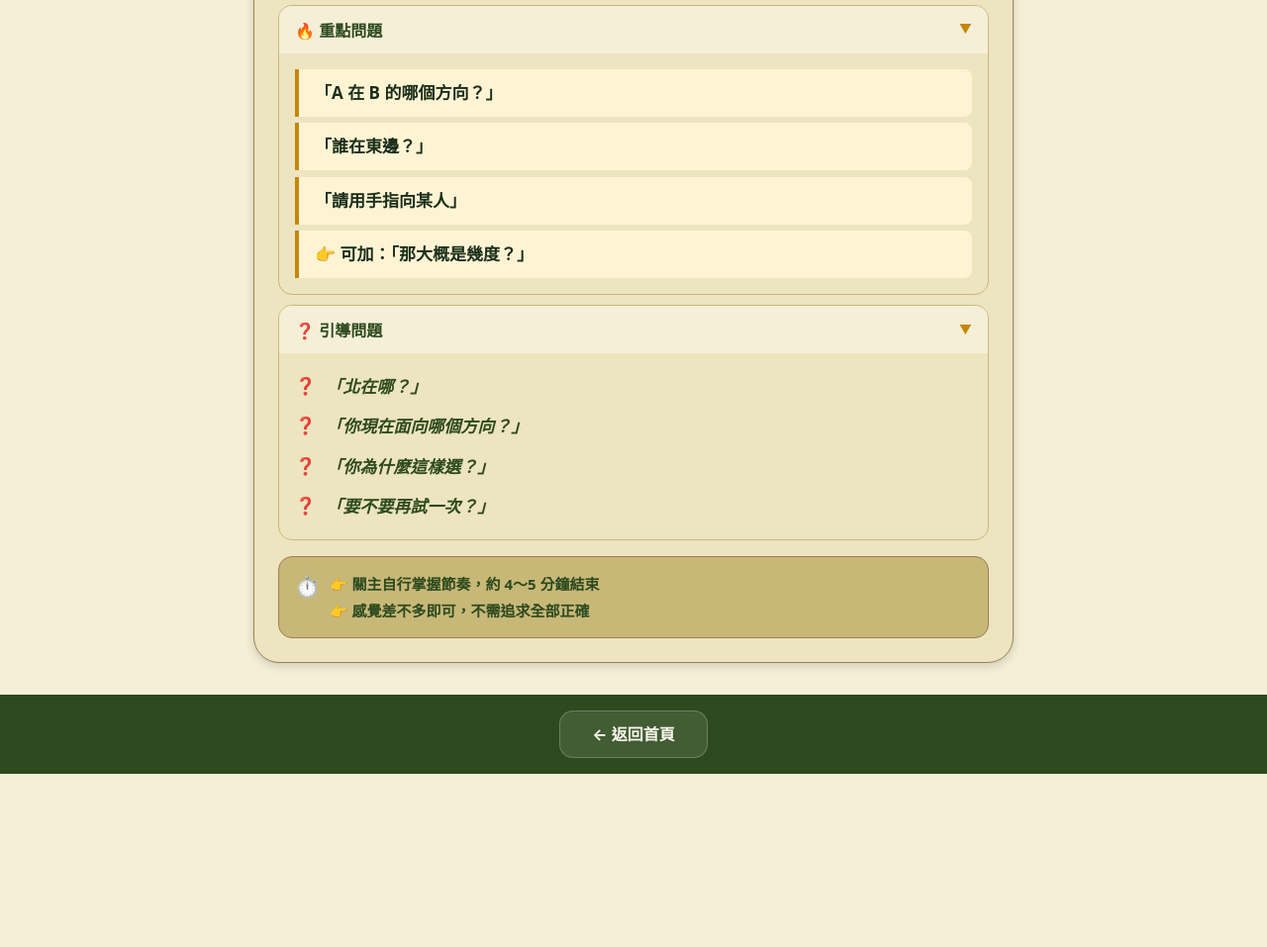
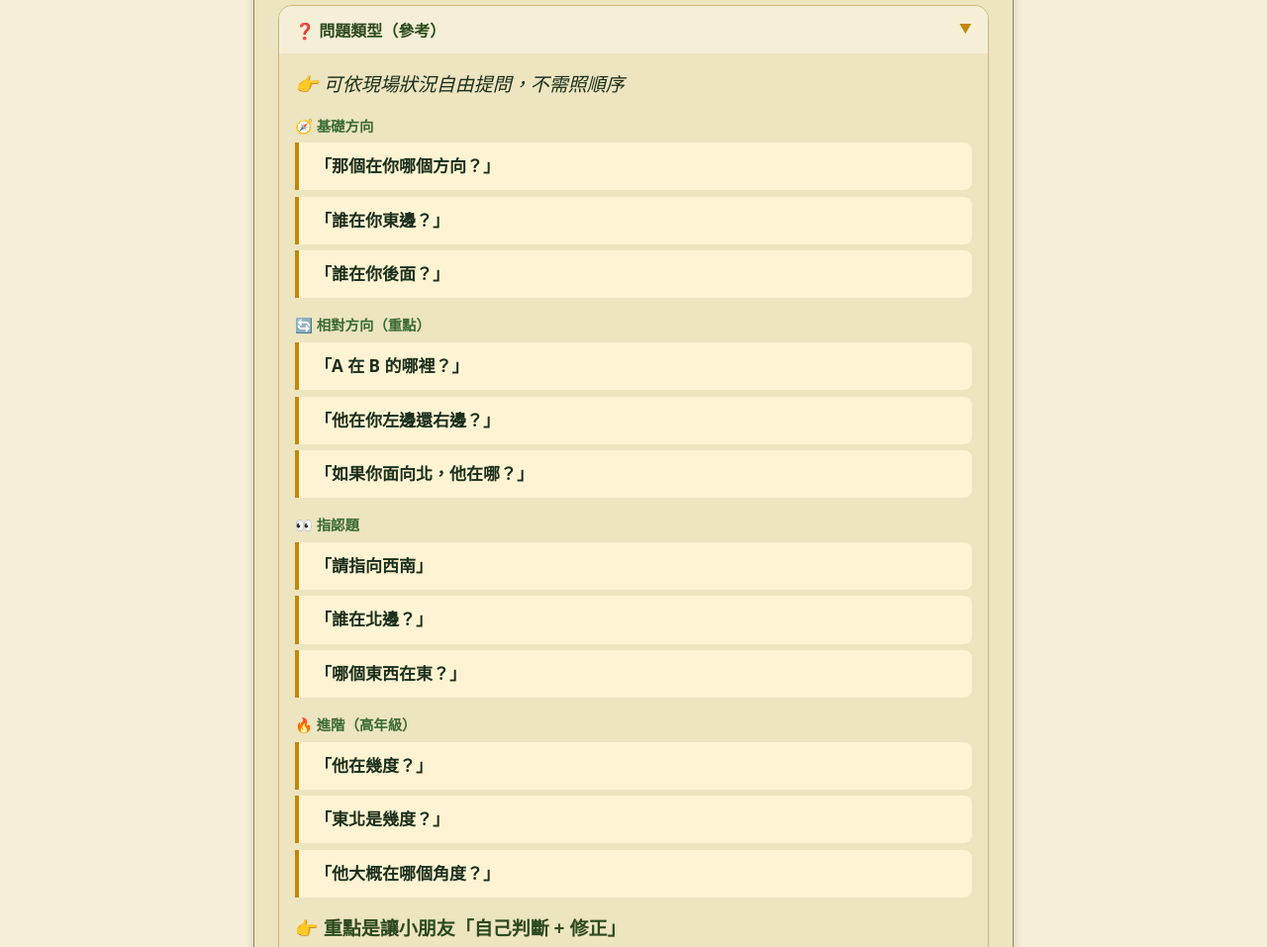
Before and after one commit to Walila/scout-orienteering, a plain HTML site: page station-d.html in a window 1280 px wide. Shown: the part 880-1837 px from the top of the page at 99% size. Before the commit the page ends 1662 px from the top, so only its background shows below. Drawn offline with Linux system fonts and the light colour scheme.

Commit message:
feat(station-d): rewrite key questions as categorized prompt types

```diff
--- a/station-d.html
+++ b/station-d.html
@@ -84,16 +84,41 @@
 
             <div class="teaching-block is-open">
               <button class="block-toggle" aria-expanded="true">
-                <span class="block-title">🔥 重點問題</span>
+                <span class="block-title">❓ 問題類型（參考）</span>
                 <span class="block-chevron">▼</span>
               </button>
               <div class="block-body">
-                <ul class="key-list">
-                  <li>「A 在 B 的哪個方向？」</li>
-                  <li>「誰在東邊？」</li>
-                  <li>「請用手指向某人」</li>
-                  <li>👉 可加：「那大概是幾度？」</li>
+                <p style="margin:0 0 0.75em 0; color:var(--color-text-muted); font-style:italic;">👉 可依現場狀況自由提問，不需照順序</p>
+
+                <h4 style="margin:0 0 0.35em 0; font-size:0.9rem; color:var(--color-primary);">🧭 基礎方向</h4>
+                <ul class="key-list" style="margin-bottom:0.85em;">
+                  <li>「那個在你哪個方向？」</li>
+                  <li>「誰在你東邊？」</li>
+                  <li>「誰在你後面？」</li>
                 </ul>
+
+                <h4 style="margin:0 0 0.35em 0; font-size:0.9rem; color:var(--color-primary);">🔄 相對方向（重點）</h4>
+                <ul class="key-list" style="margin-bottom:0.85em;">
+                  <li>「A 在 B 的哪裡？」</li>
+                  <li>「他在你左邊還右邊？」</li>
+                  <li>「如果你面向北，他在哪？」</li>
+                </ul>
+
+                <h4 style="margin:0 0 0.35em 0; font-size:0.9rem; color:var(--color-primary);">👀 指認題</h4>
+                <ul class="key-list" style="margin-bottom:0.85em;">
+                  <li>「請指向西南」</li>
+                  <li>「誰在北邊？」</li>
+                  <li>「哪個東西在東？」</li>
+                </ul>
+
+                <h4 style="margin:0 0 0.35em 0; font-size:0.9rem; color:var(--color-primary);">🔥 進階（高年級）</h4>
+                <ul class="key-list" style="margin-bottom:0.85em;">
+                  <li>「他在幾度？」</li>
+                  <li>「東北是幾度？」</li>
+                  <li>「他大概在哪個角度？」</li>
+                </ul>
+
+                <p style="margin:0; font-weight:600; color:var(--color-heading);">👉 重點是讓小朋友「自己判斷 + 修正」</p>
               </div>
             </div>
 
```
